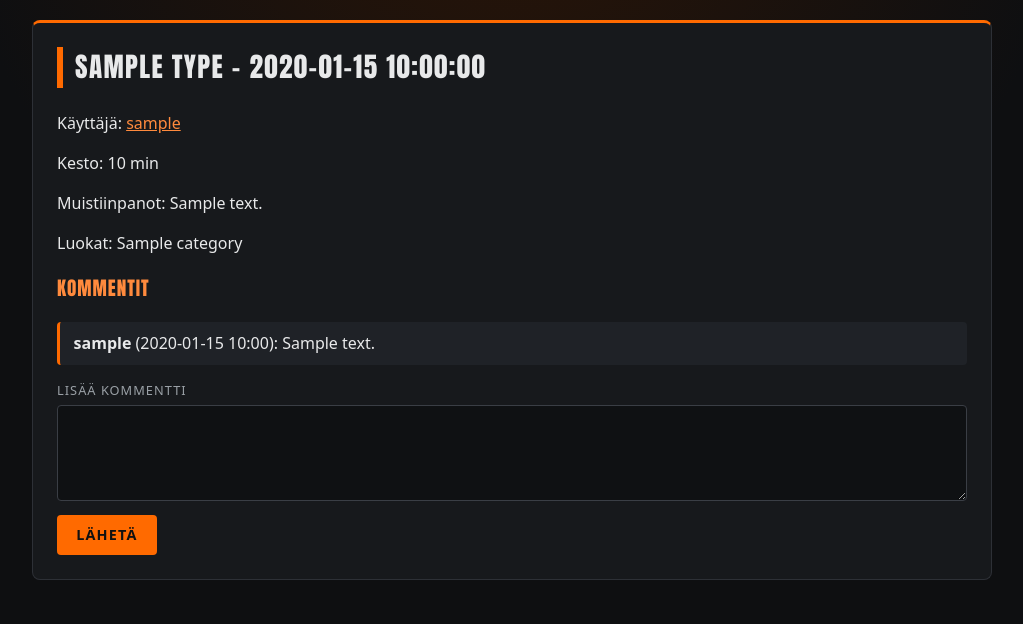
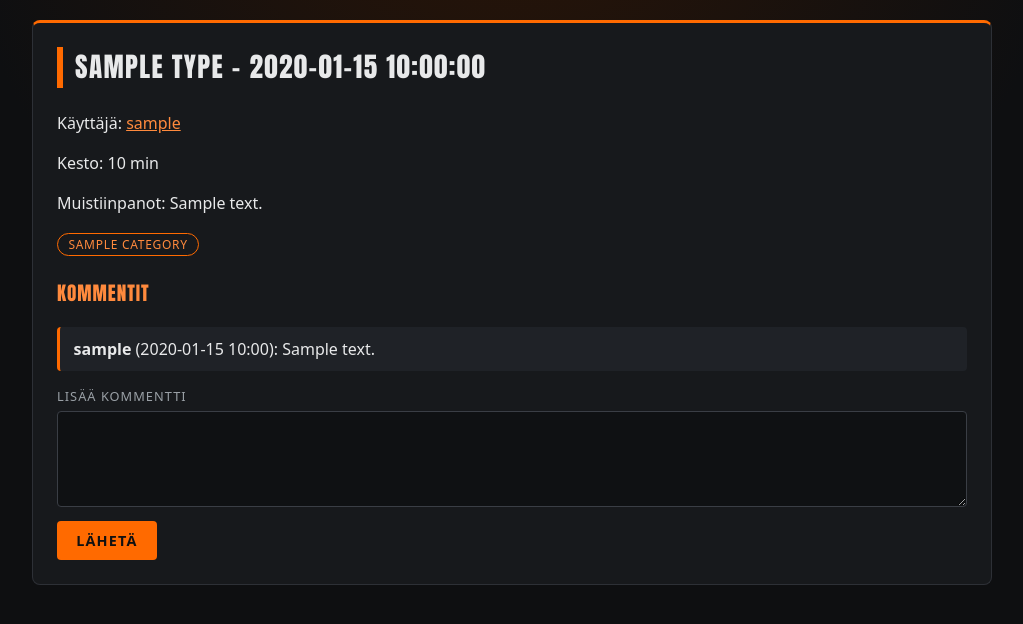
Before and after one commit to peakmave/Treenipaivakirja, a Flask app: template templates/workout.html in a window 1280 px wide. Shown: the part 92-716 px from the top of the page, without its empty margins (128-1151 px from the left). Run offline with Flask 3, Linux system fonts and the light colour scheme; the template is opened without the code that fills it: most values are stand-ins (such as "Sample title", 1, 10 or a date in 2020).

Commit message:
Use category chips on workout page

```diff
--- a/templates/workout.html
+++ b/templates/workout.html
@@ -6,9 +6,9 @@
     <p>Muistiinpanot: {{ workout.notes or "-" }}</p>
 
     {% if categories|length > 0 %}
-        <p>Luokat:
+        <p>
             {% for category in categories %}
-                {{ category.name }}{% if not loop.last %}, {% endif %}
+                <span class="chip">{{ category.name }}</span>
             {% endfor %}
         </p>
     {% endif %}
```
